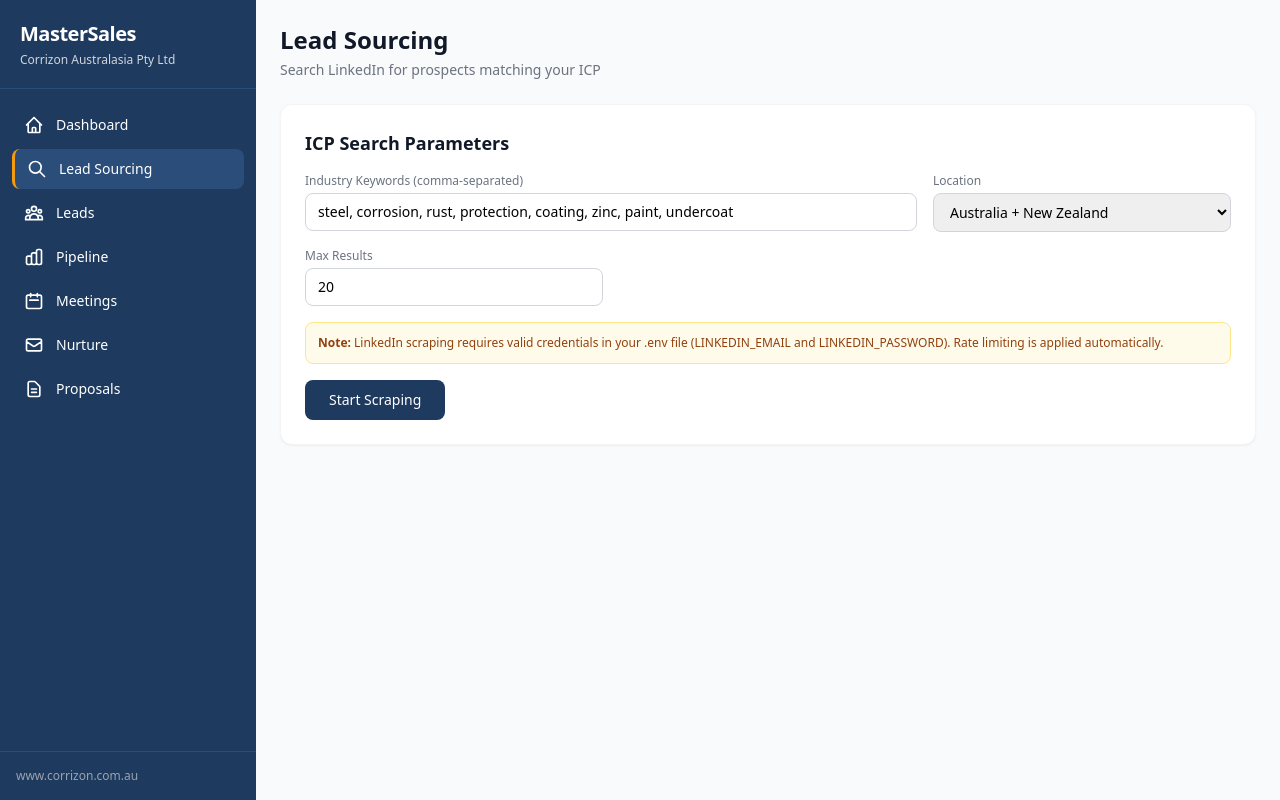
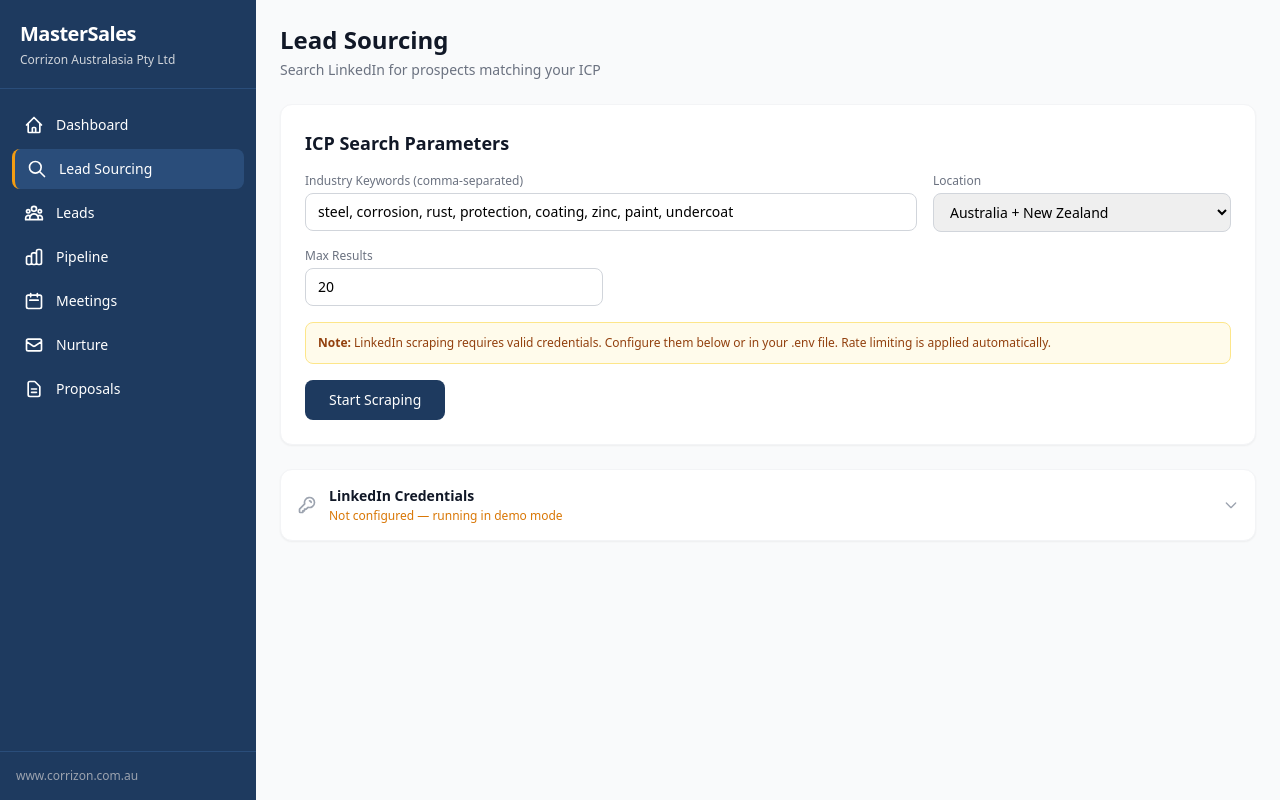
Before and after one commit to Evan-Kun/mastersales, a FastAPI app: page /scraper in a window 1280 px wide. Run offline with FastAPI, Linux system fonts and the light colour scheme; some libraries are stand-ins or nearby versions.

Commit message:
feat: add web UI-configurable LinkedIn credentials
Adds a collapsible credentials section on the Lead Sourcing page so
users can set LinkedIn email/password from the browser instead of
editing .env. Web UI credentials are stored in a new AppSetting
key-value table and take priority over .env values.

Co-Authored-By: Claude Opus 4.6 <noreply@anthropic.com>

```diff
--- a/app.py
+++ b/app.py
@@ -12,7 +12,7 @@ from sqlalchemy import or_
 from config import settings
 from database.db import init_db, get_db, SessionLocal
 from database.models import (
-    Company, Contact, Meeting, Proposal, NurtureSequence, NurtureEnrollment,
+    AppSetting, Company, Contact, Meeting, Proposal, NurtureSequence, NurtureEnrollment,
 )
 from database.seed import seed_demo_data
 
@@ -261,12 +261,38 @@ scraper_status: dict = {"running": False, "found": 0, "message": "Idle"}
 
 @app.get("/scraper", response_class=HTMLResponse)
 def scraper_page(request: Request, db: Session = Depends(get_db)):
+    # Load saved LinkedIn credentials from DB
+    saved_email = db.query(AppSetting).get("linkedin_email")
+    saved_password = db.query(AppSetting).get("linkedin_password")
+
     return templates.TemplateResponse("scraper.html", {
         "request": request,
         "settings": settings,
         "scraper_status": scraper_status,
         "results": scraper_results,
+        "saved_linkedin_email": saved_email.value if saved_email else "",
+        "saved_linkedin_password": saved_password.value if saved_password else "",
+        "has_env_credentials": bool(settings.linkedin_email),
     })
+
+
+@app.post("/scraper/save-credentials", response_class=HTMLResponse)
+def scraper_save_credentials(
+    request: Request,
+    linkedin_email: str = Form(""),
+    linkedin_password: str = Form(""),
+    db: Session = Depends(get_db),
+):
+    """Save LinkedIn credentials to the database."""
+    for key, value in [("linkedin_email", linkedin_email), ("linkedin_password", linkedin_password)]:
+        existing = db.query(AppSetting).get(key)
+        if existing:
+            existing.value = value
+        else:
+            db.add(AppSetting(key=key, value=value))
+    db.commit()
+    logger.info(f"WEB: LinkedIn credentials saved ({'set' if linkedin_email else 'cleared'})")
+    return RedirectResponse("/scraper", status_code=303)
 
 
 @app.post("/scraper/start", response_class=HTMLResponse)
@@ -275,6 +301,7 @@ def scraper_start(
     keywords: str = Form(""),
     location: str = Form("Australia"),
     max_results: int = Form(20),
+    db: Session = Depends(get_db),
 ):
     import threading
     from scraper.search_engine import run_scrape
@@ -286,11 +313,18 @@ def scraper_start(
     if not keyword_list:
         keyword_list = settings.industry_keywords[:5]
 
-    logger.info(f"WEB: Scrape requested — keywords={keyword_list}, location={location}, max={max_results}")
+    # Load LinkedIn credentials: DB (user-configured) takes priority over .env
+    saved_email = db.query(AppSetting).get("linkedin_email")
+    saved_password = db.query(AppSetting).get("linkedin_password")
+    li_email = (saved_email.value if saved_email else "") or settings.linkedin_email
+    li_password = (saved_password.value if saved_password else "") or settings.linkedin_password
+
+    cred_source = "web UI" if (saved_email and saved_email.value) else (".env" if settings.linkedin_email else "none")
+    logger.info(f"WEB: Scrape requested — keywords={keyword_list}, location={location}, max={max_results}, creds={cred_source}")
 
     def _scrape():
         try:
-            results = run_scrape(keyword_list, location, max_results)
+            results = run_scrape(keyword_list, location, max_results, linkedin_email=li_email, linkedin_password=li_password)
             scraper_results.extend(results)
             scraper_status.update({"running": False, "found": len(results), "message": f"Complete. Found {len(results)} leads."})
             logger.info(f"WEB: Scrape finished — {len(results)} leads found")
--- a/templates/scraper.html
+++ b/templates/scraper.html
@@ -40,7 +40,7 @@
         </div>
 
         <div class="bg-amber-50 border border-amber-200 rounded-lg p-3">
-            <p class="text-xs text-amber-800"><strong>Note:</strong> LinkedIn scraping requires valid credentials in your .env file (LINKEDIN_EMAIL and LINKEDIN_PASSWORD). Rate limiting is applied automatically.</p>
+            <p class="text-xs text-amber-800"><strong>Note:</strong> LinkedIn scraping requires valid credentials. Configure them below or in your .env file. Rate limiting is applied automatically.</p>
         </div>
 
         <button type="submit" class="px-6 py-2.5 bg-navy text-white rounded-lg text-sm font-medium hover:bg-navy-light transition-colors">
@@ -49,6 +49,69 @@
     </form>
 </div>
 
+<!-- LinkedIn Credentials -->
+<div x-data="{ open: false }" class="bg-white rounded-xl shadow-sm border border-gray-100 mb-6">
+    <button @click="open = !open" class="w-full flex items-center justify-between p-4 text-left">
+        <div class="flex items-center gap-3">
+            <svg class="w-5 h-5 text-gray-400" fill="none" stroke="currentColor" viewBox="0 0 24 24">
+                <path stroke-linecap="round" stroke-linejoin="round" stroke-width="2" d="M15 7a2 2 0 012 2m4 0a6 6 0 01-7.743 5.743L11 17H9v2H7v2H4a1 1 0 01-1-1v-2.586a1 1 0 01.293-.707l5.964-5.964A6 6 0 1121 9z"></path>
+            </svg>
+            <div>
+                <h3 class="text-sm font-semibold text-gray-900">LinkedIn Credentials</h3>
+                <p class="text-xs text-gray-500 mt-0.5">
+                    {% if saved_linkedin_email %}
+                        <span class="text-green-600">Configured via web UI ({{ saved_linkedin_email }})</span>
+                    {% elif has_env_credentials %}
+                        <span class="text-blue-600">Using .env file credentials</span>
+                    {% else %}
+                        <span class="text-amber-600">Not configured — running in demo mode</span>
+                    {% endif %}
+                </p>
+            </div>
+        </div>
+        <svg :class="open ? 'rotate-180' : ''" class="w-4 h-4 text-gray-400 transition-transform" fill="none" stroke="currentColor" viewBox="0 0 24 24">
+            <path stroke-linecap="round" stroke-linejoin="round" stroke-width="2" d="M19 9l-7 7-7-7"></path>
+        </svg>
+    </button>
+
+    <div x-show="open" x-collapse class="border-t border-gray-100 p-4">
+        <form action="/scraper/save-credentials" method="post" class="space-y-4">
+            <div class="grid grid-cols-1 md:grid-cols-2 gap-4">
+                <div>
+                    <label class="block text-xs font-medium text-gray-500 mb-1">LinkedIn Email</label>
+                    <input type="email" name="linkedin_email" value="{{ saved_linkedin_email or '' }}"
+                           class="w-full px-3 py-2 border border-gray-300 rounded-lg text-sm focus:ring-2 focus:ring-navy focus:border-navy"
+                           placeholder="your@email.com">
+                </div>
+                <div>
+                    <label class="block text-xs font-medium text-gray-500 mb-1">LinkedIn Password</label>
+                    <input type="password" name="linkedin_password" value="{{ saved_linkedin_password or '' }}"
+                           class="w-full px-3 py-2 border border-gray-300 rounded-lg text-sm focus:ring-2 focus:ring-navy focus:border-navy"
+                           placeholder="••••••••">
+                </div>
+            </div>
+
+            {% if has_env_credentials %}
+            <div class="bg-blue-50 border border-blue-200 rounded-lg p-3">
+                <p class="text-xs text-blue-800">Your .env file has credentials set. Web UI credentials take priority when configured.</p>
+            </div>
+            {% endif %}
+
+            <div class="flex items-center gap-3">
+                <button type="submit" class="px-4 py-2 bg-gray-800 text-white rounded-lg text-sm font-medium hover:bg-gray-700 transition-colors">
+                    Save Credentials
+                </button>
+                {% if saved_linkedin_email %}
+                <button type="submit" name="linkedin_email" value="" class="px-4 py-2 bg-white text-gray-600 border border-gray-300 rounded-lg text-sm font-medium hover:bg-gray-50 transition-colors"
+                        onclick="this.form.querySelector('[name=linkedin_password]').value='';">
+                    Clear
+                </button>
+                {% endif %}
+            </div>
+        </form>
+    </div>
+</div>
+
 <!-- Results -->
 <div id="scraper-results">
     {% include "partials/scraper_status.html" %}
```
Also changed, not shown: database/models.py (+8 -0 lines), scraper/search_engine.py (+20 -5 lines).
